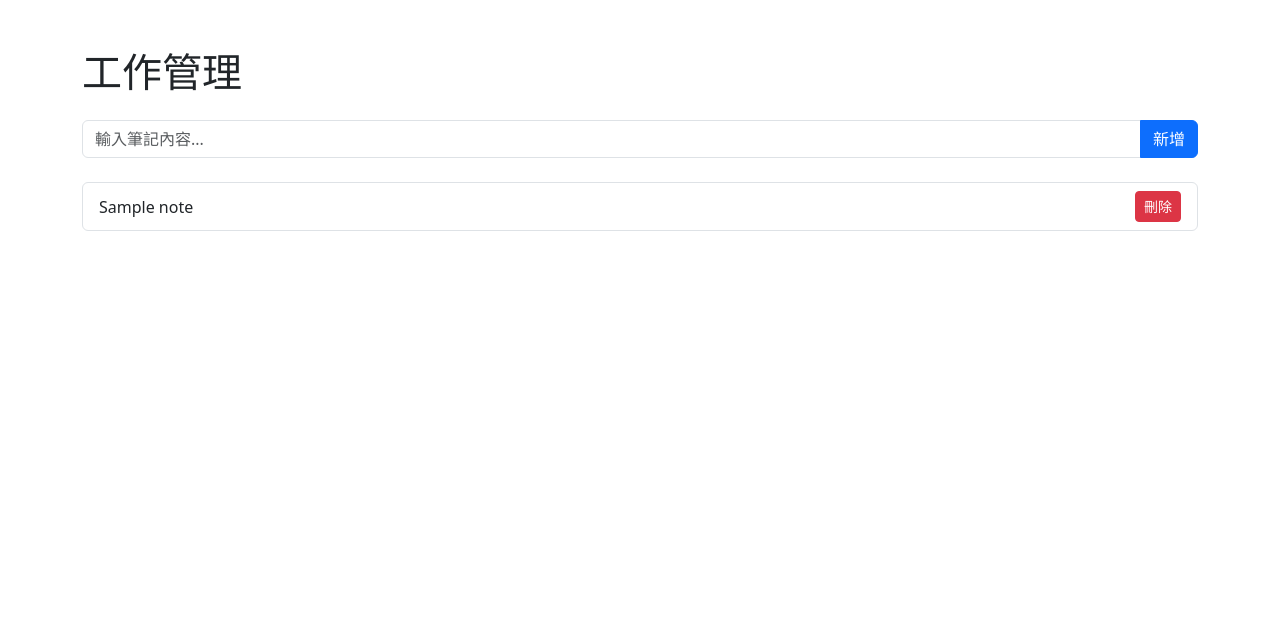
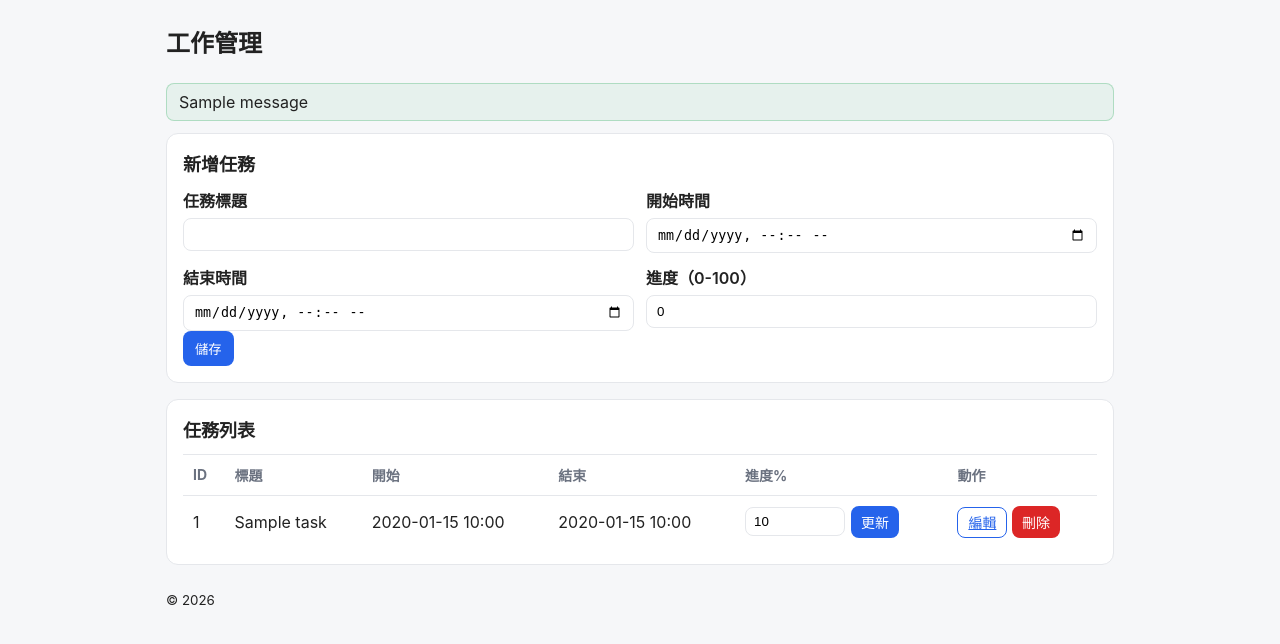
Before and after one commit to Zhuang-Day/WorkPlanManager, a Flask app: template templates/index.html in a window 1280 px wide. Shown: the top 644 px of the page. Run offline with Flask 3, Linux system fonts and the light colour scheme; the template is opened without the code that fills it: values that come from a table or form of the project are taken from there, most other values are stand-ins (such as "Sample title", 1, 10 or a date in 2020); one stand-in notice (Sample message) is shown; some libraries are stand-ins or nearby versions.

Commit message:
feat(web): bootstrap Flask work manager (tasks CRUD, Supabase Postgres, CSRF)

```diff
--- a/app.py
+++ b/app.py
@@ -1,50 +1,187 @@
-from flask import Flask, render_template, request, redirect
-import psycopg2
+
+from datetime import datetime
 import os
 
+from flask import Flask, render_template, request, redirect, url_for, flash
+from flask_wtf import FlaskForm, CSRFProtect
+from wtforms import StringField, IntegerField, DateTimeLocalField, SubmitField
+from wtforms.validators import DataRequired, NumberRange, ValidationError
+from sqlalchemy import create_engine, text
+from sqlalchemy.exc import SQLAlchemyError
+from dotenv import load_dotenv
+
+# 讀取 .env
+load_dotenv()
+
+DATABASE_URL = os.getenv("DATABASE_URL")
+SECRET_KEY = os.getenv("SECRET_KEY", "dev_secret_change_me")
+
+if not DATABASE_URL:
+    raise RuntimeError("請設定 .env 並提供 DATABASE_URL (需含 sslmode=require)")
+
 app = Flask(__name__)
+app.config["SECRET_KEY"] = SECRET_KEY
+csrf = CSRFProtect(app)
 
-# 連接資料庫
-def get_db():
-    conn = psycopg2.connect(
-        host=os.environ.get("DB_HOST"),
-        database=os.environ.get("DB_NAME"),
-        user=os.environ.get("DB_USER"),
-        password=os.environ.get("DB_PASSWORD"),
-        port=5432
+# 建立資料庫連線池
+engine = create_engine(
+    DATABASE_URL,
+    pool_pre_ping=True,
+    pool_size=5,
+    max_overflow=5,
+)
+
+# ---- 表單 ----
+class TaskForm(FlaskForm):
+    title = StringField("任務標題", validators=[DataRequired(message="請輸入任務標題")])
+    start_at = DateTimeLocalField(
+        "開始時間",
+        format="%Y-%m-%dT%H:%M",
+        validators=[DataRequired(message="請選擇開始時間")]
     )
-    return conn
+    end_at = DateTimeLocalField(
+        "結束時間",
+        format="%Y-%m-%dT%H:%M",
+        validators=[DataRequired(message="請選擇結束時間")]
+    )
+    progress = IntegerField(
+        "進度（0-100）",
+        default=0,
+        validators=[DataRequired(), NumberRange(min=0, max=100, message="進度需介於 0-100")]
+    )
+    submit = SubmitField("儲存")
 
-# 首頁：顯示所有資料
-@app.route("/")
-def home():
-    conn = get_db()
-    cursor = conn.cursor()
-    cursor.execute("SELECT * FROM notes;")
-    notes = cursor.fetchall()
-    conn.close()
-    return render_template("index.html", notes=notes)
+    def validate_end_at(self, field):
+        if self.start_at.data and field.data and field.data < self.start_at.data:
+            raise ValidationError("結束時間需晚於或等於開始時間")
 
-# 新增資料
-@app.route("/add", methods=["POST"])
-def add():
-    content = request.form.get("content")
-    conn = get_db()
-    cursor = conn.cursor()
-    cursor.execute("INSERT INTO notes (content) VALUES (%s);", (content,))
-    conn.commit()
-    conn.close()
-    return redirect("/")
+# ---- 路由 ----
+@app.route("/", methods=["GET", "POST"])
+def index():
+    form = TaskForm()
+    if form.validate_on_submit():
+        try:
+            with engine.begin() as conn:
+                conn.execute(
+                    text("""
+                        insert into public.tasks (title, start_at, end_at, progress)
+                        values (:title, :start_at, :end_at, :progress)
+                    """),
+                    {
+                        "title": form.title.data.strip(),
+                        "start_at": form.start_at.data,
+                        "end_at": form.end_at.data,
+                        "progress": form.progress.data,
+                    }
+                )
+            flash("任務已新增", "success")
+            return redirect(url_for("index"))
+        except SQLAlchemyError as e:
+            app.logger.exception("新增任務失敗")
+            flash(f"新增任務失敗：{e}", "danger")
 
-# 刪除資料
-@app.route("/delete/<int:id>")
-def delete(id):
-    conn = get_db()
-    cursor = conn.cursor()
-    cursor.execute("DELETE FROM notes WHERE id = %s;", (id,))
-    conn.commit()
-    conn.close()
-    return redirect("/")
+    # 取得列表
+    with engine.begin() as conn:
+        rows = conn.execute(
+            text(
+                """
+                select id, title, start_at, end_at, progress, created_at, updated_at
+                from public.tasks
+                order by start_at desc
+                limit 200
+                """
+            )
+        ).mappings().all()
+
+    return render_template("index.html", form=form, tasks=rows)
+
+@app.route("/tasks/<int:task_id>/edit", methods=["GET", "POST"])
+def edit(task_id: int):
+    form = TaskForm()
+
+    if request.method == "GET":
+        with engine.begin() as conn:
+            row = conn.execute(
+                text(
+                    """
+                    select id, title, start_at, end_at, progress
+                    from public.tasks
+                    where id = :id
+                    """
+                ),
+                {"id": task_id}
+            ).mappings().first()
+        if not row:
+            flash("找不到任務", "warning")
+            return redirect(url_for("index"))
+
+        # 填入表單（HTML datetime-local 需無秒）
+        form.title.data = row["title"]
+        form.start_at.data = row["start_at"].replace(second=0, microsecond=0)
+        form.end_at.data = row["end_at"].replace(second=0, microsecond=0)
+        form.progress.data = row["progress"]
+        return render_template("edit.html", form=form, task_id=task_id)
+
+    # POST 更新
+    if form.validate_on_submit():
+        try:
+            with engine.begin() as conn:
+                conn.execute(
+                    text(
+                        """
+                        update public.tasks
+                        set title = :title,
+                            start_at = :start_at,
+                            end_at = :end_at,
+                            progress = :progress
+                        where id = :id
+                        """
+                    ),
+                    {
+                        "id": task_id,
+                        "title": form.title.data.strip(),
+                        "start_at": form.start_at.data,
+                        "end_at": form.end_at.data,
+                        "progress": form.progress.data,
+                    }
+                )
+            flash("任務已更新", "success")
+            return redirect(url_for("index"))
+        except SQLAlchemyError as e:
+            app.logger.exception("更新任務失敗")
+            flash(f"更新任務失敗：{e}", "danger")
+
+    return render_template("edit.html", form=form, task_id=task_id)
+
+@app.route("/tasks/<int:task_id>/progress", methods=["POST"])
+def update_progress(task_id: int):
+    # 行內小表單：只處理進度欄位
+    try:
+        progress_str = request.form.get("progress", "0").strip()
+        progress = int(progress_str)
+        if progress < 0 or progress > 100:
+            raise ValueError("進度需介於 0-100")
+        with engine.begin() as conn:
+            conn.execute(
+                text("update public.tasks set progress = :p where id = :id"),
+                {"p": progress, "id": task_id}
+            )
+        flash("進度已更新", "success")
+    except Exception as e:
+        app.logger.exception("更新進度失敗")
+        flash(f"更新進度失敗：{e}", "danger")
+    return redirect(url_for("index"))
+
+@app.route("/tasks/<int:task_id>/delete", methods=["POST"])
+def delete(task_id: int):
+    try:
+        with engine.begin() as conn:
+            conn.execute(text("delete from public.tasks where id = :id"), {"id": task_id})
+        flash("任務已刪除", "info")
+    except SQLAlchemyError as e:
+        app.logger.exception("刪除任務失敗")
+        flash(f"刪除任務失敗：{e}", "danger")
+    return redirect(url_for("index"))
 
 if __name__ == "__main__":
-    app.run()
+    app.run(host="0.0.0.0", port=5000, debug=True)
--- /dev/null
+++ b/static/style.css
@@ -0,0 +1,48 @@
+
+:root {
+  --bg: #f6f7f9;
+  --card: #fff;
+  --text: #222;
+  --muted: #6b7280;
+  --primary: #2563eb;
+  --danger: #dc2626;
+  --border: #e5e7eb;
+}
+
+* { box-sizing: border-box; }
+body {
+  margin: 0; background: var(--bg); color: var(--text);
+  font-family: -apple-system, BlinkMacSystemFont, "Segoe UI", Roboto, "Noto Sans TC", Arial, "PingFang TC", "Heiti TC", "Microsoft JhengHei", sans-serif;
+}
+.container { max-width: 980px; margin: 24px auto; padding: 0 16px; }
+h1 { font-size: 24px; margin: 0 0 12px; }
+h2 { font-size: 18px; margin: 0 0 12px; }
+.card { background: var(--card); border: 1px solid var(--border); border-radius: 12px; padding: 16px; margin-bottom: 16px; }
+.grid { display: grid; grid-template-columns: repeat(2, 1fr); gap: 12px; }
+label { display: flex; flex-direction: column; gap: 6px; font-weight: 600; }
+.input { padding: 8px 10px; border: 1px solid var(--border); border-radius: 8px; }
+.input-sm { width: 100px; padding: 6px 8px; }
+.table { width: 100%; border-collapse: collapse; }
+.table th, .table td { padding: 10px; border-top: 1px solid var(--border); vertical-align: middle; }
+.table thead th { text-align: left; font-size: 14px; color: var(--muted); }
+.inline { display: inline-flex; gap: 6px; align-items: center; margin: 0; }
+.nowrap { white-space: nowrap; }
+
+.btn { background: var(--primary); color: #fff; border: none; padding: 8px 12px; border-radius: 8px; cursor: pointer; }
+.btn:hover { filter: brightness(0.95); }
+.btn-sm { padding: 6px 10px; font-size: 14px; }
+.btn.ghost { background: transparent; color: var(--primary); border: 1px solid var(--primary); }
+.btn.danger { background: var(--danger); }
+
+.error { color: var(--danger); font-size: 12px; }
+.muted { color: var(--muted); }
+.flash { margin-bottom: 12px; }
+.flash-item { padding: 8px 12px; border-radius: 8px; margin-bottom: 8px; border: 1px solid var(--border); background: #fff; }
+.flash-item.success { border-color: #16a34a44; background: #16a34a11; }
+.flash-item.info    { border-color: #2563eb44; background: #2563eb11; }
+.flash-item.warning { border-color: #f59e0b44; background: #f59e0b11; }
+.flash-item.danger  { border-color: #dc262644; background: #dc262611; }
+
+@media (max-width: 640px) {
+  .grid { grid-template-columns: 1fr; }
+}
--- a/templates/index.html
+++ b/templates/index.html
@@ -1,33 +1,78 @@
-<!DOCTYPE html>
-<html lang="zh-Hant">
-<head>
-    <meta charset="UTF-8">
-    <meta name="viewport" content="width=device-width, initial-scale=1.0">
-    <title>工作管理網站</title>
-    <!-- Bootstrap 美化 -->
-    <link href="https://cdn.jsdelivr.net/npm/bootstrap@5.3.0/dist/css/bootstrap.min.css" rel="stylesheet">
-</head>
-<body class="container mt-5">
 
-    <h1 class="mb-4">工作管理</h1>
+{% extends "layout.html" %}
+{% block title %}工作管理 - 列表{% endblock %}
 
-    <!-- 新增表單 -->
-    <form action="/add" method="POST" class="mb-4">
-        <div class="input-group">
-            <input type="text" name="content" class="form-control" placeholder="輸入筆記內容..." required>
-            <button type="submit" class="btn btn-primary">新增</button>
-        </div>
-    </form>
+{% block content %}
+<section class="card">
+  <h2>新增任務</h2>
+  <form method="post">
+    {{ form.hidden_tag() }}
+    <div class="grid">
+      <label>任務標題
+        {{ form.title(class="input") }}
+        {% for e in form.title.errors %}<span class="error">{{ e }}</span>{% endfor %}
+      </label>
 
-    <!-- 顯示所有筆記 -->
-    <ul class="list-group">
-        {% for note in notes %}
-        <li class="list-group-item d-flex justify-content-between align-items-center">
-            {{ note[1] }}
-            <a href="/delete/{{ note[0] }}" class="btn btn-danger btn-sm">刪除</a>
-        </li>
-        {% endfor %}
-    </ul>
+      <label>開始時間
+        {{ form.start_at(class="input", type="datetime-local") }}
+        {% for e in form.start_at.errors %}<span class="error">{{ e }}</span>{% endfor %}
+      </label>
 
-</body>
-</html>
+      <label>結束時間
+        {{ form.end_at(class="input", type="datetime-local") }}
+        {% for e in form.end_at.errors %}<span class="error">{{ e }}</span>{% endfor %}
+      </label>
+
+      <label>進度（0-100）
+        {{ form.progress(class="input", type="number", min="0", max="100") }}
+        {% for e in form.progress.errors %}<span class="error">{{ e }}</span>{% endfor %}
+      </label>
+    </div>
+    <div class="actions">
+      {{ form.submit(class="btn") }}
+    </div>
+  </form>
+</section>
+
+<section class="card">
+  <h2>任務列表</h2>
+  <table class="table">
+    <thead>
+      <tr>
+        <th>ID</th>
+        <th>標題</th>
+        <th>開始</th>
+        <th>結束</th>
+        <th>進度%</th>
+        <th>動作</th>
+      </tr>
+    </thead>
+    <tbody>
+      {% for t in tasks %}
+      <tr>
+        <td>{{ t.id }}</td>
+        <td>{{ t.title }}</td>
+        <td>{{ t.start_at.strftime("%Y-%m-%d %H:%M") }}</td>
+        <td>{{ t.end_at.strftime("%Y-%m-%d %H:%M") }}</td>
+        <td>
+          <form method="post" action="{{ url_for('update_progress', task_id=t.id) }}" class="inline">
+            <input type="hidden" name="csrf_token" value="{{ csrf_token() }}" />
+            <input name="progress" class="input input-sm" type="number" min="0" max="100" value="{{ t.progress }}" />
+            <button class="btn btn-sm" type="submit">更新</button>
+          </form>
+        </td>
+        <td class="nowrap">
+          <a class="btn btn-sm ghost" href="{{ url_for('edit', task_id=t.id) }}">編輯</a>
+          <form method="post" action="{{ url_for('delete', task_id=t.id) }}" class="inline" onsubmit="return confirm('確定刪除這筆任務嗎？');">
+            <input type="hidden" name="csrf_token" value="{{ csrf_token() }}" />
+            <button class="btn btn-sm danger" type="submit">刪除</button>
+          </form>
+        </td>
+      </tr>
+      {% else %}
+      <tr><td colspan="6" class="muted">尚無資料</td></tr>
+      {% endfor %}
+    </tbody>
+  </table>
+</section>
+{% endblock %}
--- /dev/null
+++ b/templates/layout.html
@@ -0,0 +1,32 @@
+
+<!doctype html>
+<html lang="zh-Hant">
+<head>
+  <meta charset="utf-8" />
+  <meta name="viewport" content="width=device-width, initial-scale=1" />
+  <title>{% block title %}工作管理{% endblock %}</title>
+  <link rel="stylesheet" href="{{ url_for('static', filename='style.css') }}">
+</head>
+<body>
+  <header class="container">
+    <h1>工作管理</h1>
+  </header>
+
+  <main class="container">
+    {% with messages = get_flashed_messages(with_categories=true) %}
+      {% if messages %}
+        <div class="flash">
+          {% for category, message in messages %}
+            <div class="flash-item {{ category }}">{{ message }}</div>
+          {% endfor %}
+        </div>
+      {% endif %}
+    {% endwith %}
+    {% block content %}{% endblock %}
+  </main>
+
+  <footer class="container">
+    <small>&copy; 2026</small>
+  </footer>
+</body>
+</html>
```
Also changed, not shown: templates/edit.html (added, +37 -0 lines).
